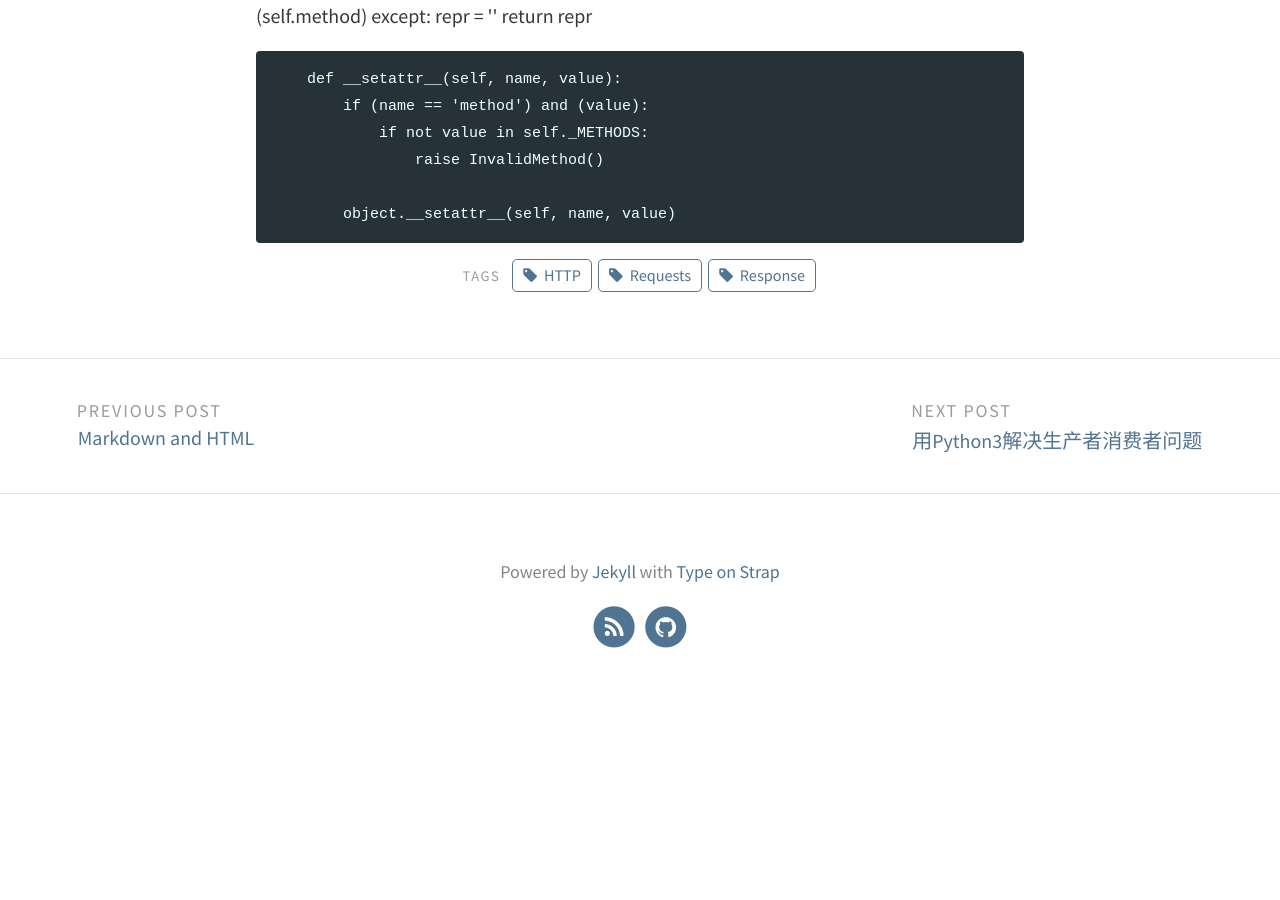
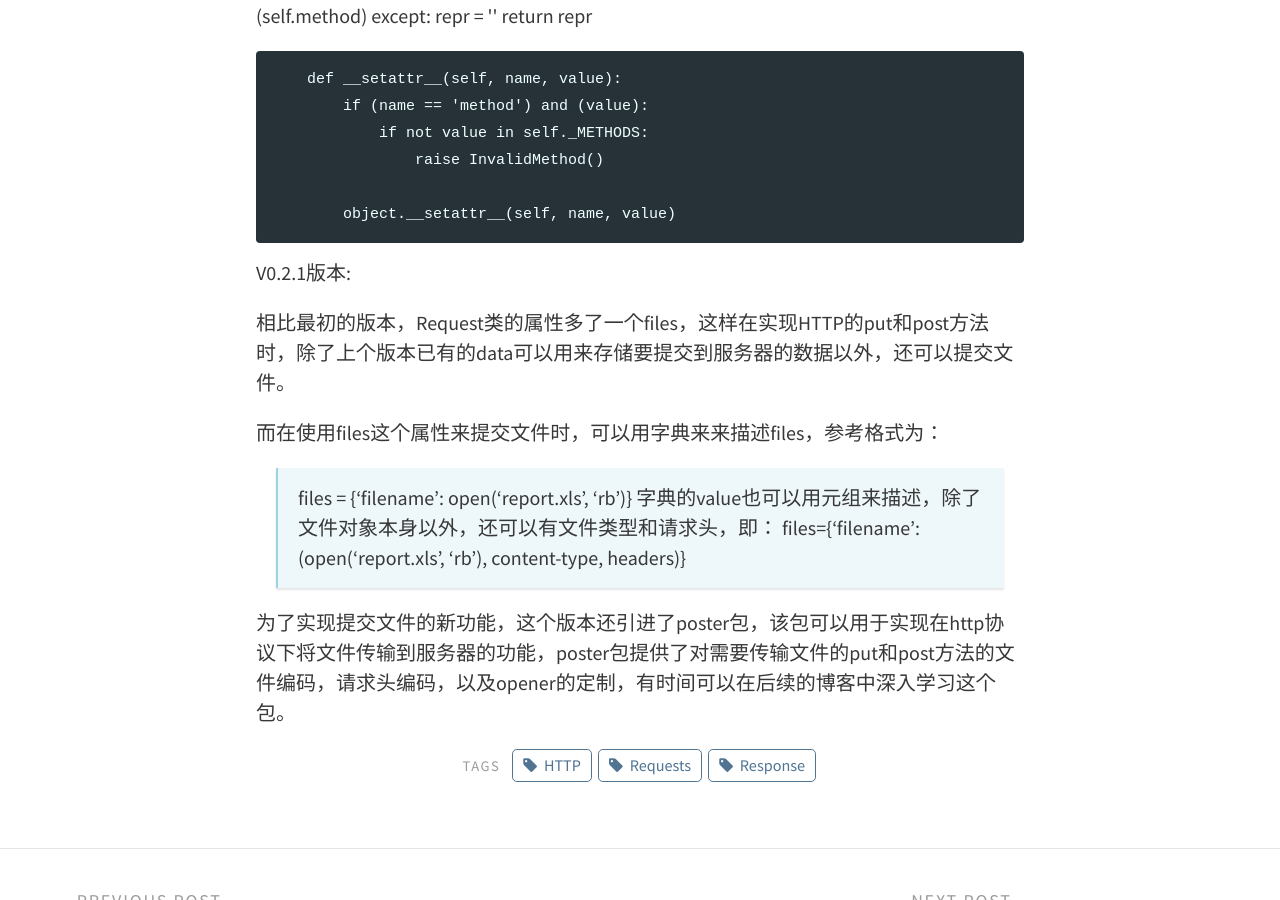
Before and after one commit to linan-zhou/linan-zhou.github.io, a Jekyll site: the page built from _posts/2018-03-30-requests.md, in a window 1280 px wide and 900 px high, scrolled down 2170 px. Built offline with Jekyll 4.4.1, drawn with Linux system fonts in a browser that asks for light colours; before the commit the page ends 2903 px from its top, so only the background shows below that.

Commit message:
My blog about Requests module.

```diff
--- a/_posts/2018-03-30-requests.md
+++ b/_posts/2018-03-30-requests.md
@@ -66,3 +66,14 @@ Requests库将urllib的功能进行封装之后，使用起来使得代码更加
                     raise InvalidMethod()
 
             object.__setattr__(self, name, value)
+
+V0.2.1版本:
+
+相比最初的版本，Request类的属性多了一个files，这样在实现HTTP的put和post方法时，除了上个版本已有的data可以用来存储要提交到服务器的数据以外，还可以提交文件。
+
+而在使用files这个属性来提交文件时，可以用字典来来描述files，参考格式为：
+>files = {‘filename': open('report.xls', ‘rb’)}
+字典的value也可以用元组来描述，除了文件对象本身以外，还可以有文件类型和请求头，即：
+>files={'filename': (open(‘report.xls’, ‘rb’), content-type, headers)}
+
+为了实现提交文件的新功能，这个版本还引进了poster包，该包可以用于实现在http协议下将文件传输到服务器的功能，poster包提供了对需要传输文件的put和post方法的文件编码，请求头编码，以及opener的定制，有时间可以在后续的博客中深入学习这个包。
```
